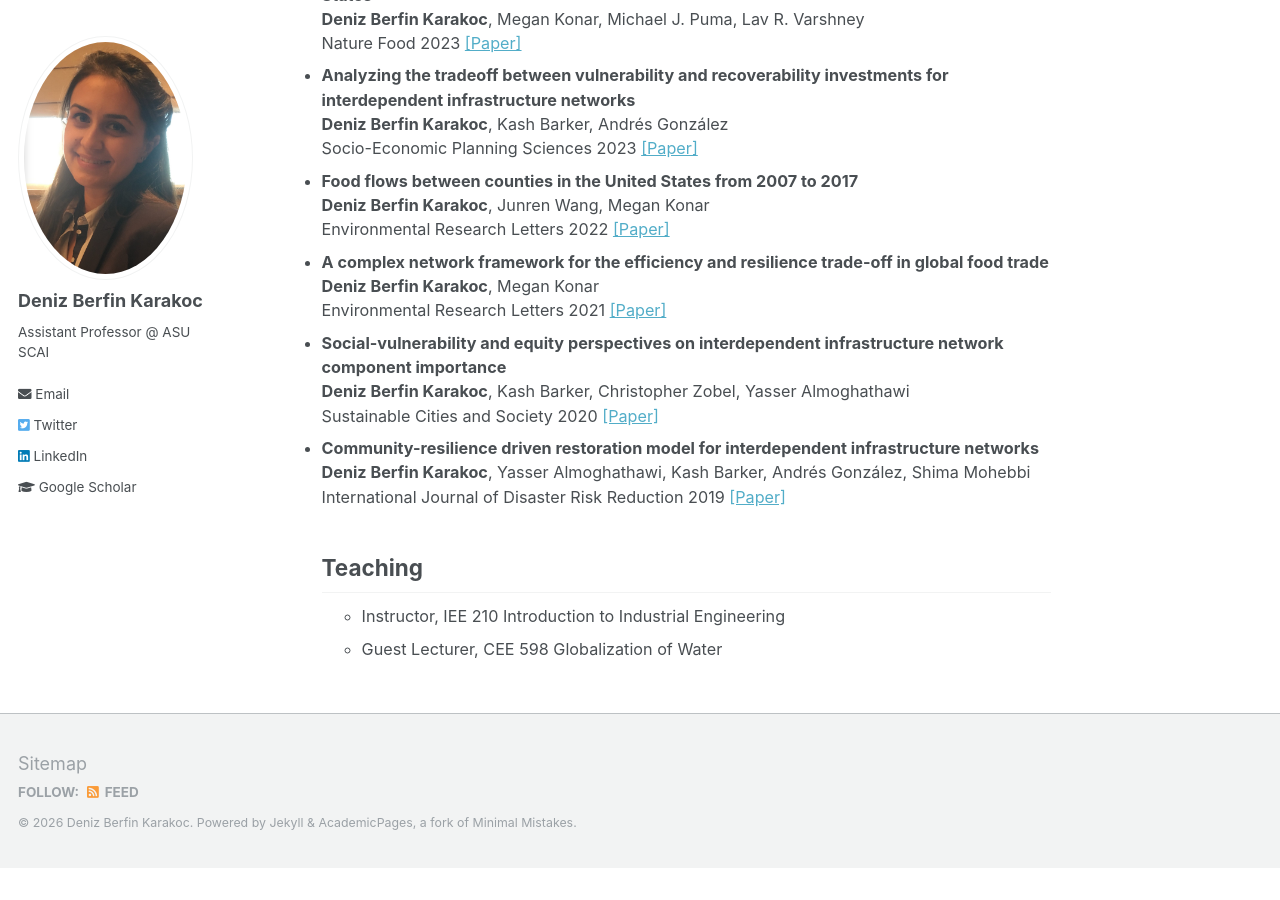
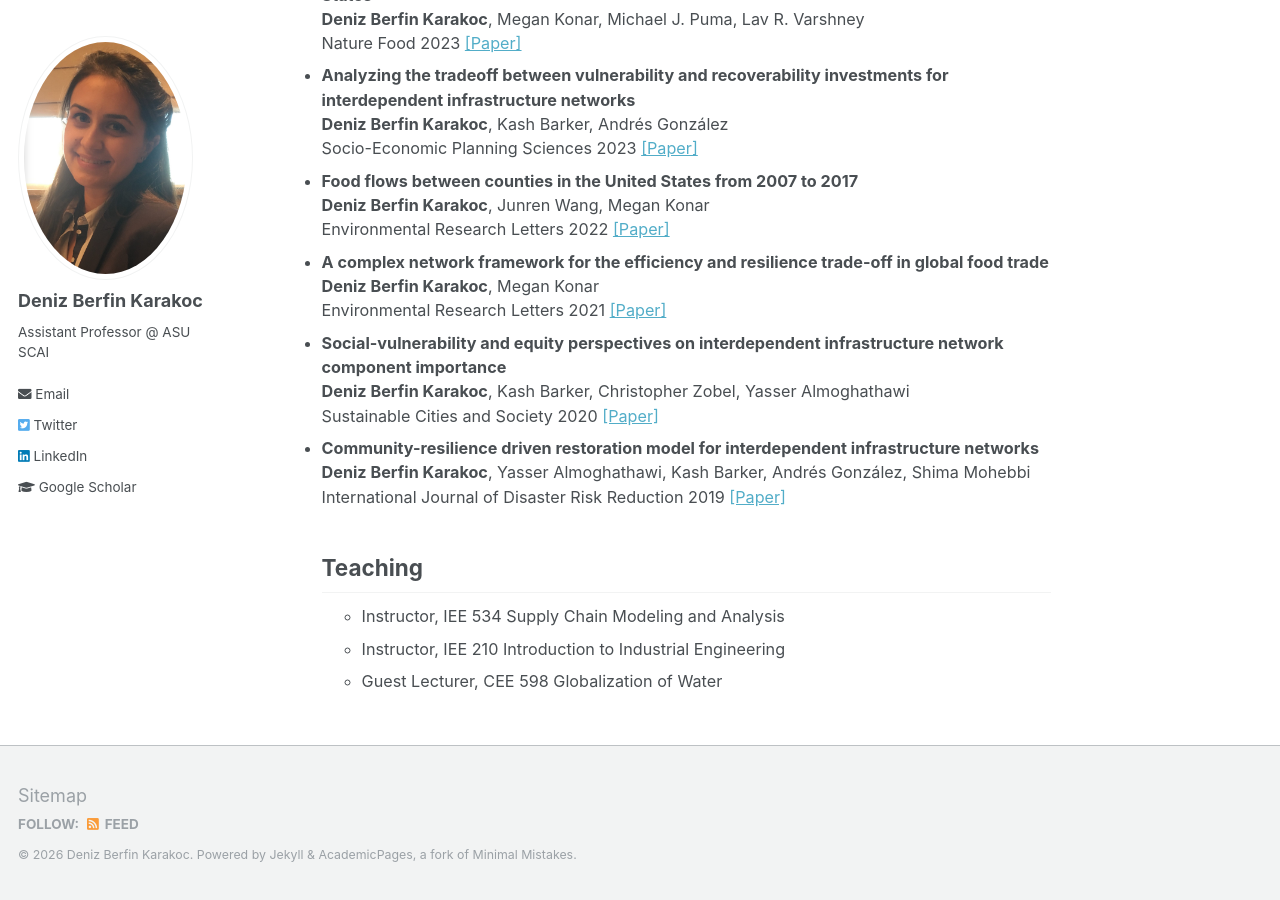
Before and after one commit to denizberfinkarakoc/denizberfinkarakoc.github.io, a Jekyll site: the page built from _pages/about.md, in a window 1280 px wide and 900 px high, scrolled down 1320 px. Built offline with Jekyll 4.4.1, drawn with Linux system fonts in a browser that asks for light colours; before the commit the page ends 2188 px from its top, so only the background shows below that.

Commit message:
Update about.md

```diff
--- a/_pages/about.md
+++ b/_pages/about.md
@@ -105,6 +105,9 @@ I earned my Ph.D. degree from the Department of Civil and Environmental Engineer
 
 <h2 id="teaching">Teaching</h2>
 <ul>
+  <li>
+		Instructor, IEE 534 Supply Chain Modeling and Analysis
+	</li>
 	<li>
 		Instructor, IEE 210 Introduction to Industrial Engineering
 	</li>
```
